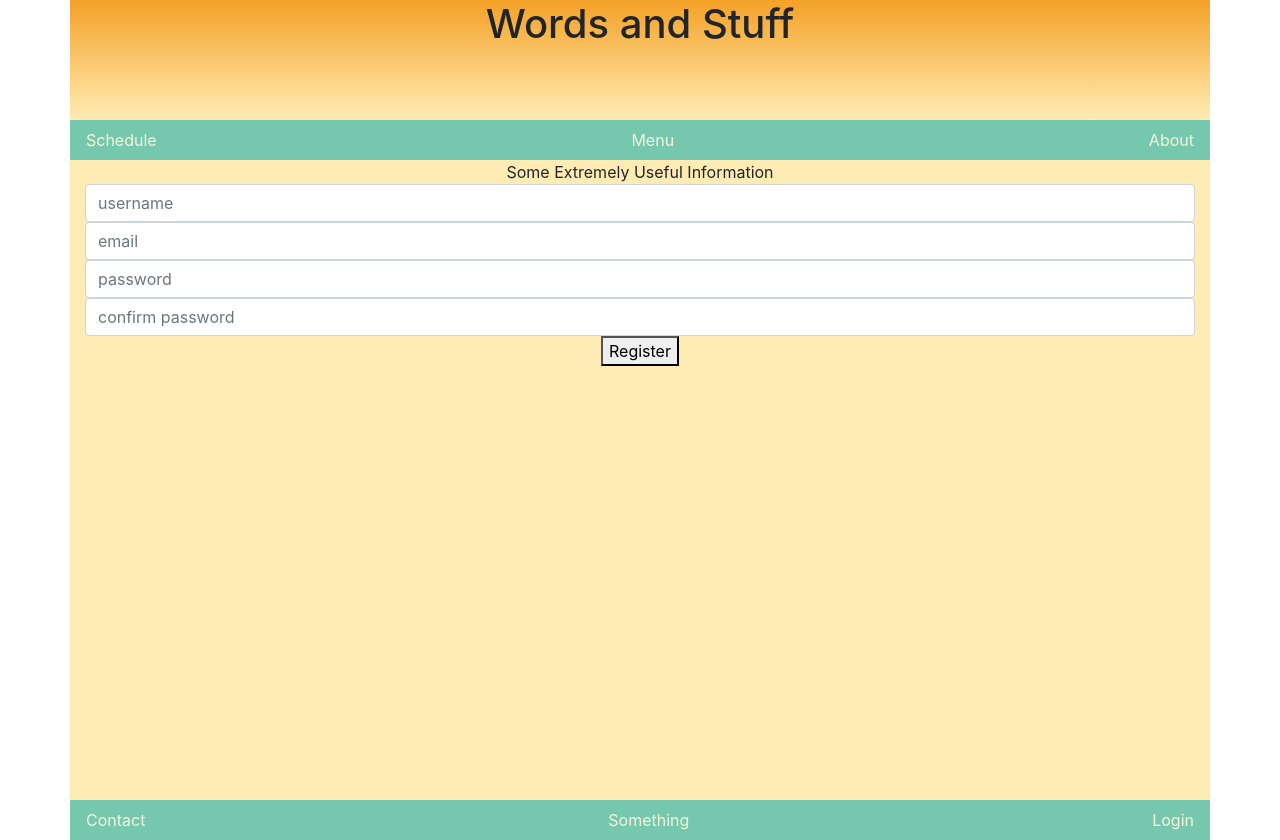
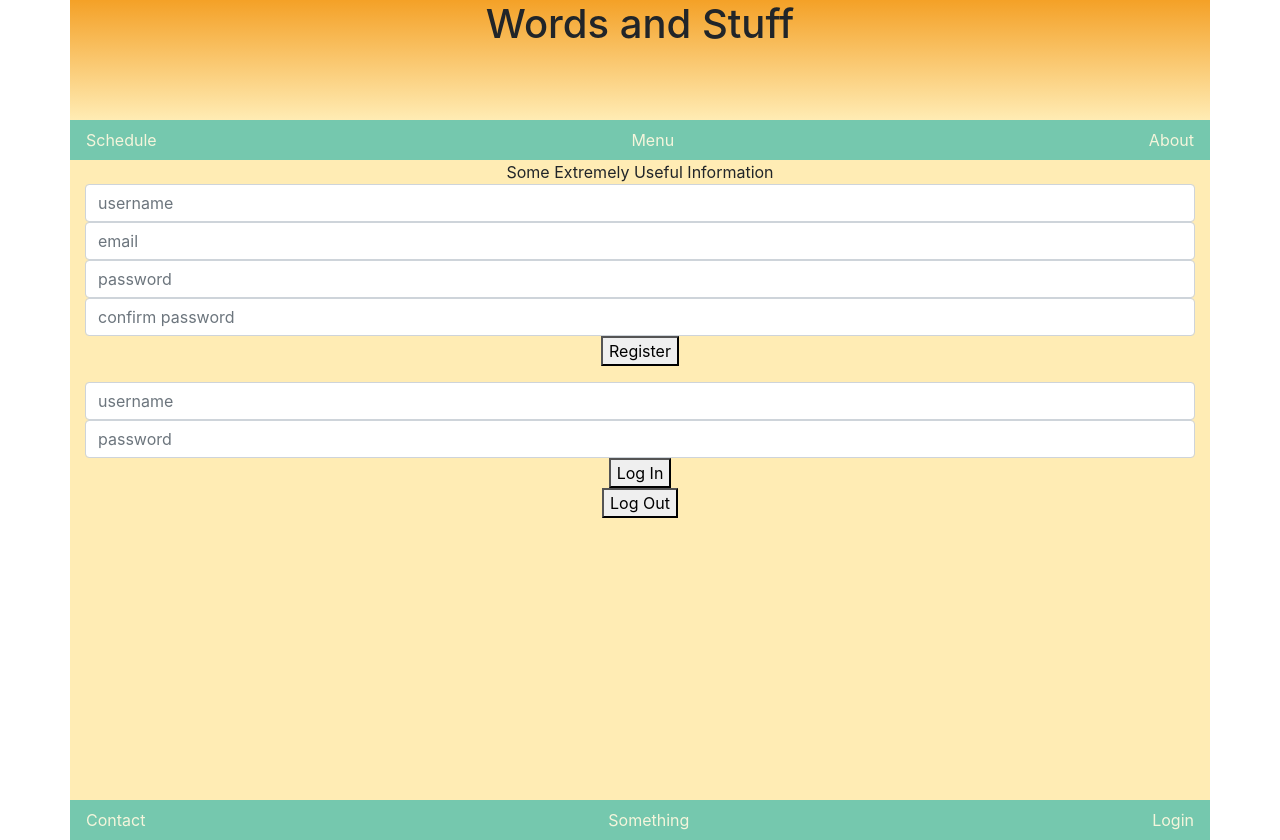
Before and after one commit to robotlions/ftsk, a React (Create React App) app in the folder frontend/static/: page /login in a window 1280 px wide. Built offline with nearby package versions, Linux system fonts and the light colour scheme.

Commit message:
adds login.js component

```diff
--- a/frontend/static/src/App.js
+++ b/frontend/static/src/App.js
@@ -1,7 +1,8 @@
 import React, {Component} from 'react';
 import 'bootstrap/dist/css/bootstrap.min.css';
 import './App.css';
-import Register from './Components/Register'
+import Register from './Components/Register';
+import Login from './Components/Login';
 
 class App extends Component {
 
@@ -19,6 +20,7 @@ render(){
         <div className="col-12 frontSplash">
         Some Extremely Useful Information
         <Register />
+        <Login />
         </div>
       </div>
     <div className="row navbar navRow bottomNav">
--- /dev/null
+++ b/frontend/static/src/Components/Login.js
@@ -0,0 +1,109 @@
+import React, {Component} from 'react'
+import Cookies from 'js-cookie'
+import '../App.css';
+
+class Login extends Component {
+  constructor (props){
+        super(props);
+        this.state = {
+          isLoggedIn: !!Cookies.get('Authorization'),
+          username: "",
+          email: "",
+          password: "",
+          data: [],
+        }
+    this.handleInput = this.handleInput.bind(this);
+    this.handleLogin = this.handleLogin.bind(this);
+    this.reset = this.reset.bind(this);
+      }
+
+
+
+
+reset(){
+  this.setState({usernamelog: ""})
+  this.setState({passlog: ""})
+  this.setState({username: ""})
+  this.setState({password: ""})
+  window.location.reload();
+}
+
+
+  async handleLogin(e){
+    e.preventDefault();
+    let obj = {
+      username: this.state.usernamelog,
+      password: this.state.passlog,
+    }
+    const options = {
+        method: 'POST',
+        headers: {
+          'Content-Type': 'application/json',
+          'X-CSRFToken': Cookies.get('csrftoken'),
+        },
+        body: JSON.stringify(obj),
+    };
+    const handleError = (err) => console.warn(err);
+    const response = await fetch('/rest-auth/login/', options);
+    const data = await response.json().catch(handleError);
+    if(data.key) {
+    Cookies.set('Authorization', `Token ${data.key}`);
+    alert('Logged in!')
+    this.reset();
+    }
+
+  }
+
+
+handleInput(event){
+          this.setState({[event.target.name]: event.target.value});
+        }
+
+
+
+
+handleLogout(){
+      const options = {
+            method: 'POST',
+            headers: {
+              'Content-Type': 'application/json',
+              'X-CSRFToken': Cookies.get('csrftoken'),
+            },
+        };
+        fetch("/rest-auth/logout/", options)
+          .then(response => response.json())
+          .then(response => this.setState({data: response}));
+          Cookies.remove('Authorization');
+          Cookies.remove('sessionid');
+          localStorage.clear()
+
+
+    }
+
+
+
+  render(){
+
+
+// const loginForm = <form onSubmit={(e) => this.handleLogin(e, this.state)}>
+const loginForm = <form onSubmit={(e) => this.handleLogin(e, this.state)}>
+      <input className="input-group form-control" type="text" placeholder="username" name="usernamelog" value={this.state.usernamelog} onChange={this.handleInput}/>
+      <input className="input-group form-control" type="password" placeholder="password" name="passlog" value={this.state.passlog} onChange={this.handleInput}/>
+      <button className="logButton" onClick={(e)=>this.handleLogin(e, this.state)} type="submit">Log In</button>
+      </form>
+
+
+const logOutForm = <form onSubmit={(e) => this.handleLogout(e, this.state)}>
+<button className="logButton" type="submit">Log Out</button></form>
+
+
+
+      return(
+        <div>
+            {loginForm}
+            {logOutForm}
+        </div>
+      );
+    }
+  }
+  export default Login
```
